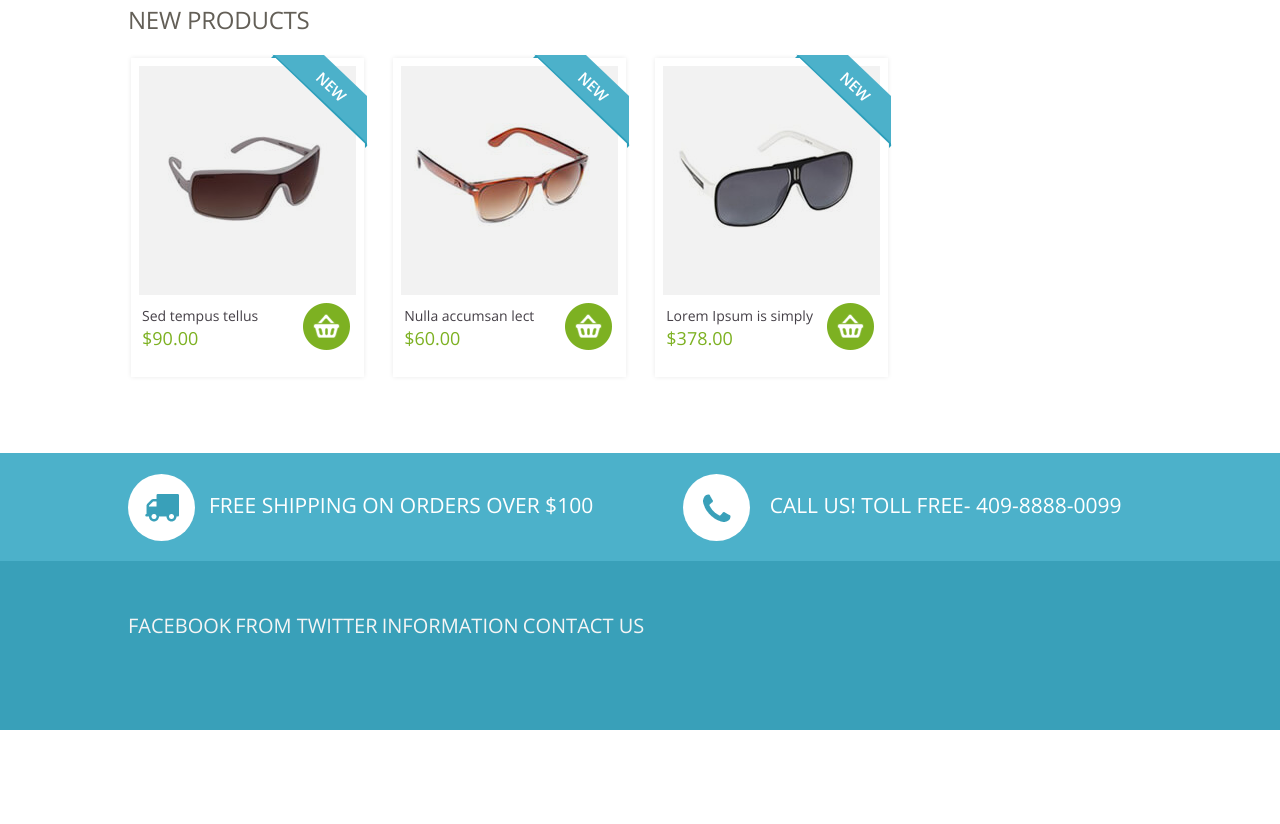
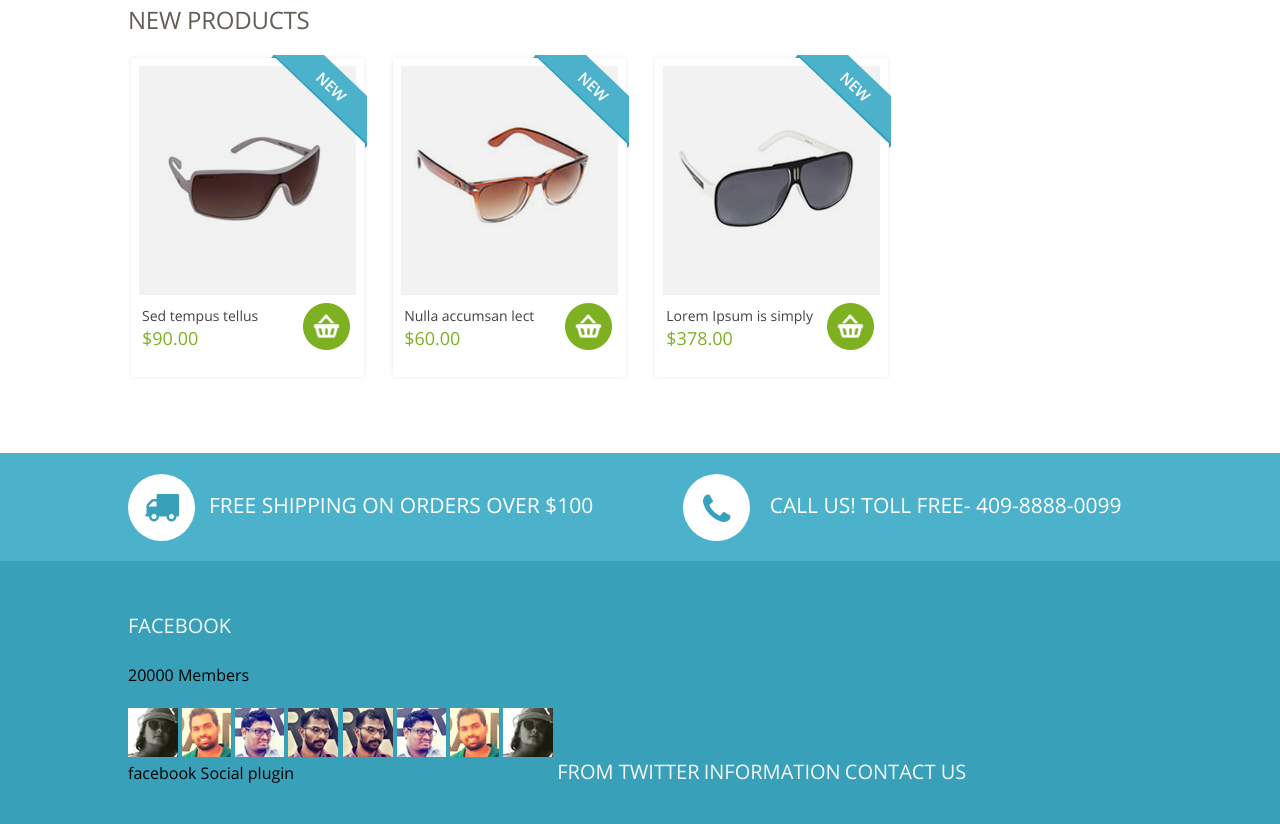
Before and after one commit to EkaterinaTolmach/06_test_maket_in-bl, a plain HTML site: page index.html in a window 1280 px wide. Shown: the part 2188-3012 px from the top of the page. Before the commit the page ends 2918 px from the top, so only its background shows below. Drawn offline with Linux system fonts and the light colour scheme; files whose address does not match are found by name.

Commit message:
#add Создана разметка для блока facebook-widget

```diff
--- a/index.html
+++ b/index.html
@@ -365,6 +365,35 @@
             <div class="footer__main-wrap template-width">
                 <div class="footer__facebook facebook-widget inline-block">
                     <h2 class="facebook-widget__title footer__title">Facebook</h2>
+                    <div class="facebook-widget__counter">20000 Members</div>
+                    <a href="#" class="facebook-widget__likes inline-block"></a>
+                    <div class="facebook-widget__members">
+                        <a href="#" class="facebook-widget__member-item inline-block">
+                            <img class="facebook-widget__member-img" src="img/facebook_photo1.jpg" alt="facebook_photo" title="facebook_photo">
+                        </a>
+                        <a href="#" class="facebook-widget__member-item inline-block">
+                            <img class="facebook-widget__member-img" src="img/facebook_photo2.jpg" alt="facebook_photo" title="facebook_photo">
+                        </a>
+                        <a href="#" class="facebook-widget__member-item inline-block">
+                            <img class="facebook-widget__member-img" src="img/facebook_photo3.jpg" alt="facebook_photo" title="facebook_photo">
+                        </a>
+                        <a href="#" class="facebook-widget__member-item inline-block">
+                            <img class="facebook-widget__member-img" src="img/facebook_photo4.jpg" alt="facebook_photo" title="facebook_photo">
+                        </a>
+                        <a href="#" class="facebook-widget__member-item inline-block">
+                            <img class="facebook-widget__member-img facebook-widget__member-img--opposite" src="img/facebook_photo4.jpg" alt="facebook_photo" title="facebook_photo">
+                        </a>
+                        <a href="#" class="facebook-widget__member-item inline-block">
+                            <img class="facebook-widget__member-img facebook-widget__member-img--opposite" src="img/facebook_photo3.jpg" alt="facebook_photo" title="facebook_photo">
+                        </a>
+                        <a href="#" class="facebook-widget__member-item inline-block">
+                            <img class="facebook-widget__member-img facebook-widget__member-img--opposite" src="img/facebook_photo2.jpg" alt="facebook_photo" title="facebook_photo">
+                        </a>
+                        <a href="#" class="facebook-widget__member-item inline-block">
+                            <img class="facebook-widget__member-img facebook-widget__member-img--opposite" src="img/facebook_photo1.jpg" alt="facebook_photo" title="facebook_photo">
+                        </a>
+                    </div>
+                    <div class="facebook-widget__plugin-name">facebook Social plugin</div>
                 </div>
                 <div class="footer__twitter twitter-widget inline-block">
                     <h2 class="twitter-widget__title footer__title">From twitter</h2>
```
